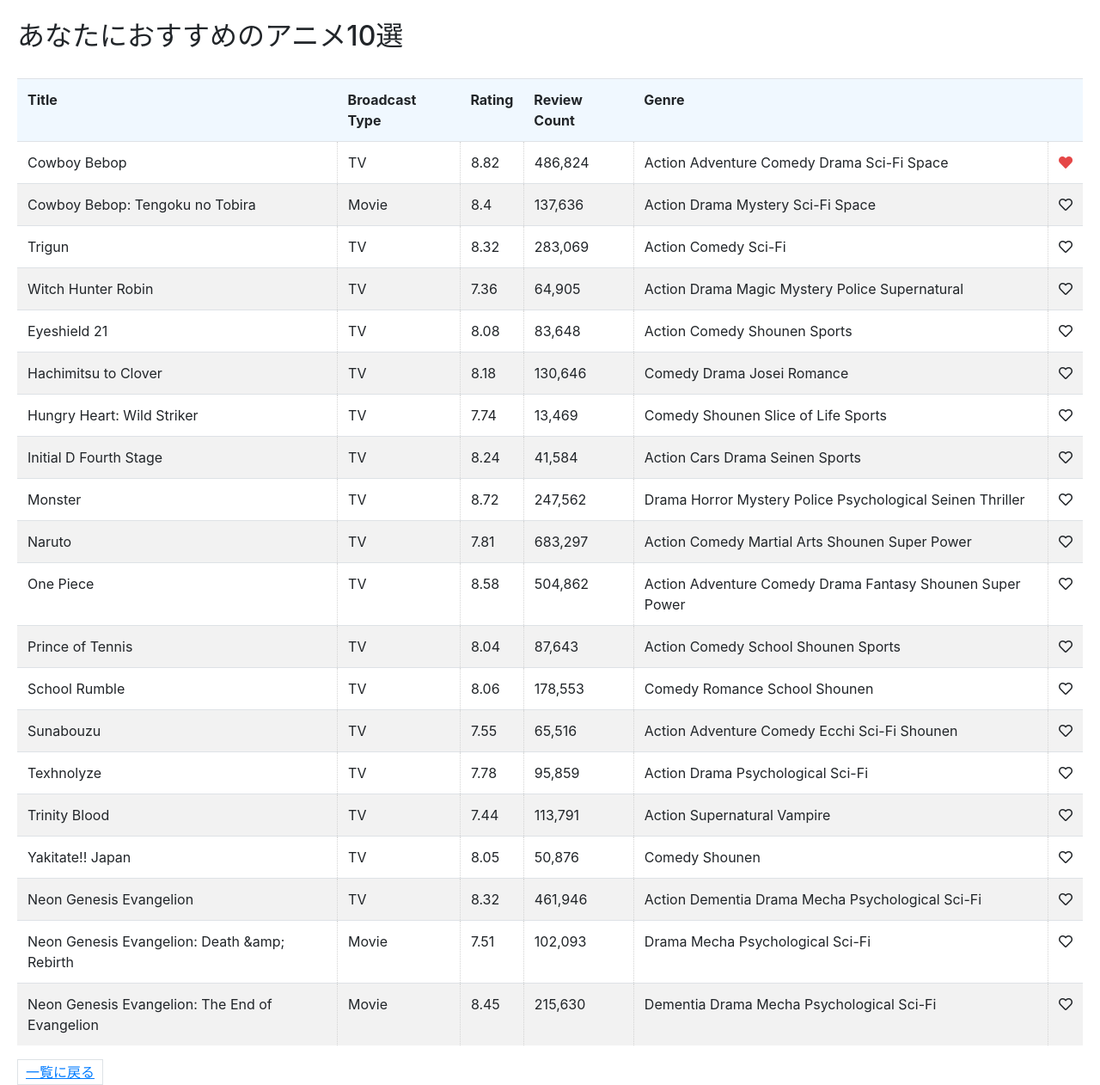
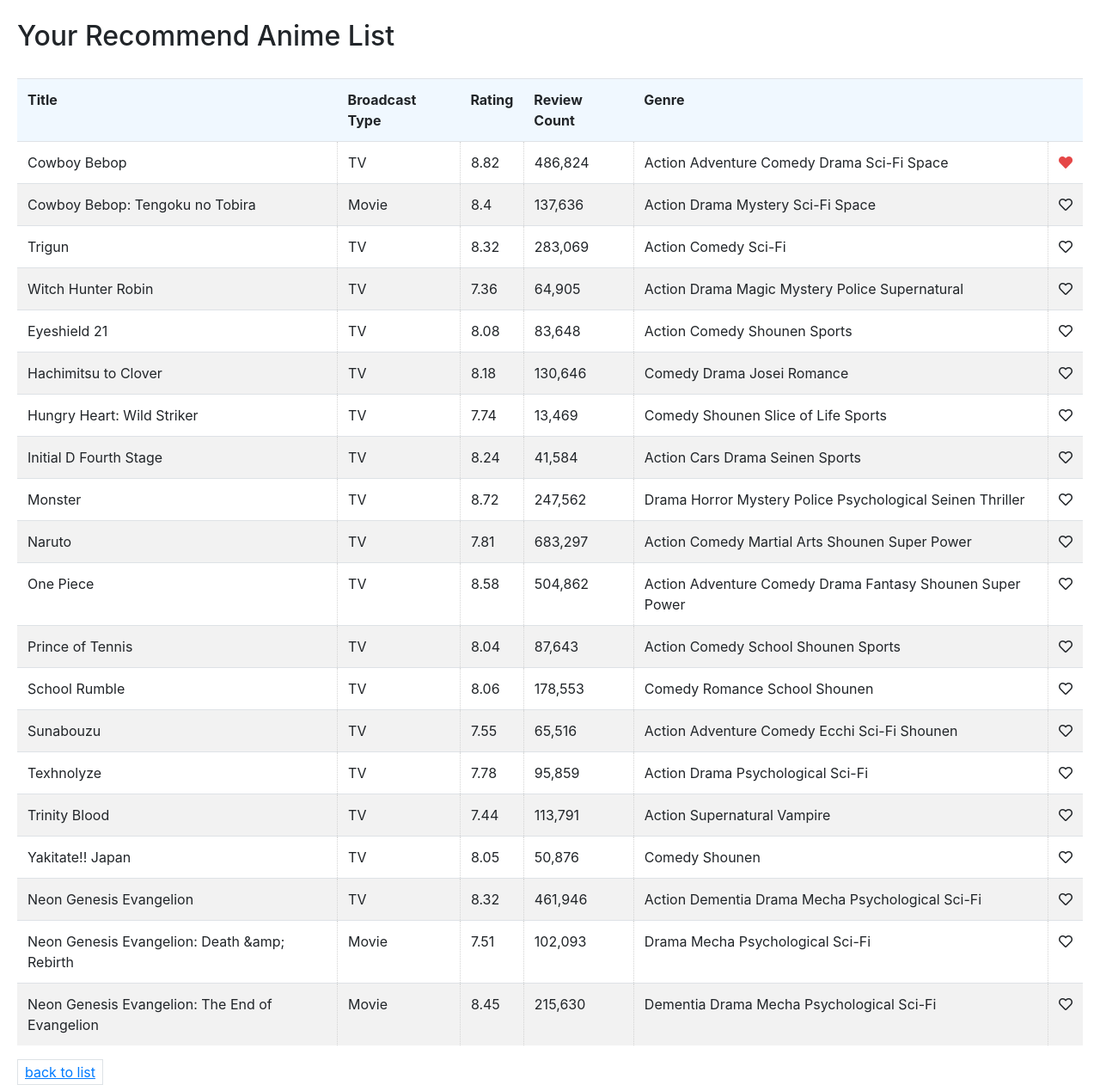
Before and after one commit to TakuroTerui/anime_recommend, a Django app: template templates/animeapp/recommend.html in a window 1280 px wide. Shown: the part 57-1319 px from the top of the page at 86% size. Run offline with Django 3.2, Linux system fonts and the light colour scheme; the template is opened without the code that fills it: values that come from a table or form of the project are taken from there, others are empty; data comes from the database, SQL or seed files in the repository; parts of the project's set-up code (start-up, migrations or seed data) failed here and were passed over; some libraries are stand-ins or nearby versions.

Commit message:
英語化

```diff
--- a/templates/animeapp/recommend.html
+++ b/templates/animeapp/recommend.html
@@ -22,7 +22,7 @@
 		background-color: #e9ecef;
 	}
 </style>
-<h2>あなたにおすすめのアニメ10選</h2>
+<h2>Your Recommend Anime List</h2>
 <table class="table table-striped table-hover">
 	<tr>
 		<!-- <th>id</th> -->
@@ -57,7 +57,7 @@
 	</form>
 </table>
 <button style="width:100px;height:30px;border:1px solid #dee2e6;background-color:white;">
-	<a href="{% url 'anime' %}" style="text-decoration: underline;">一覧に戻る</a>
+	<a href="{% url 'anime' %}" style="text-decoration: underline;">back to list</a>
 </button>
 
 <script>
```
